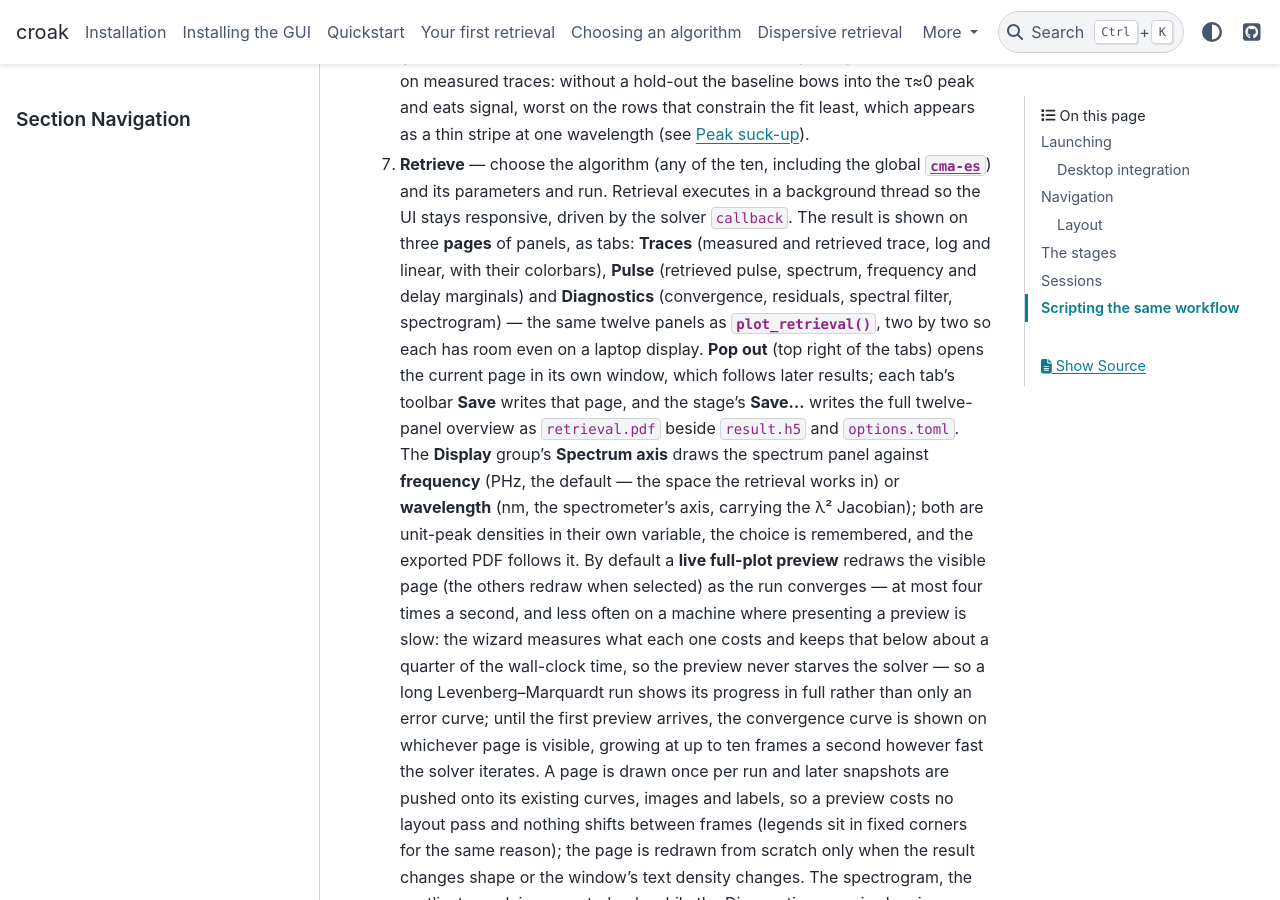
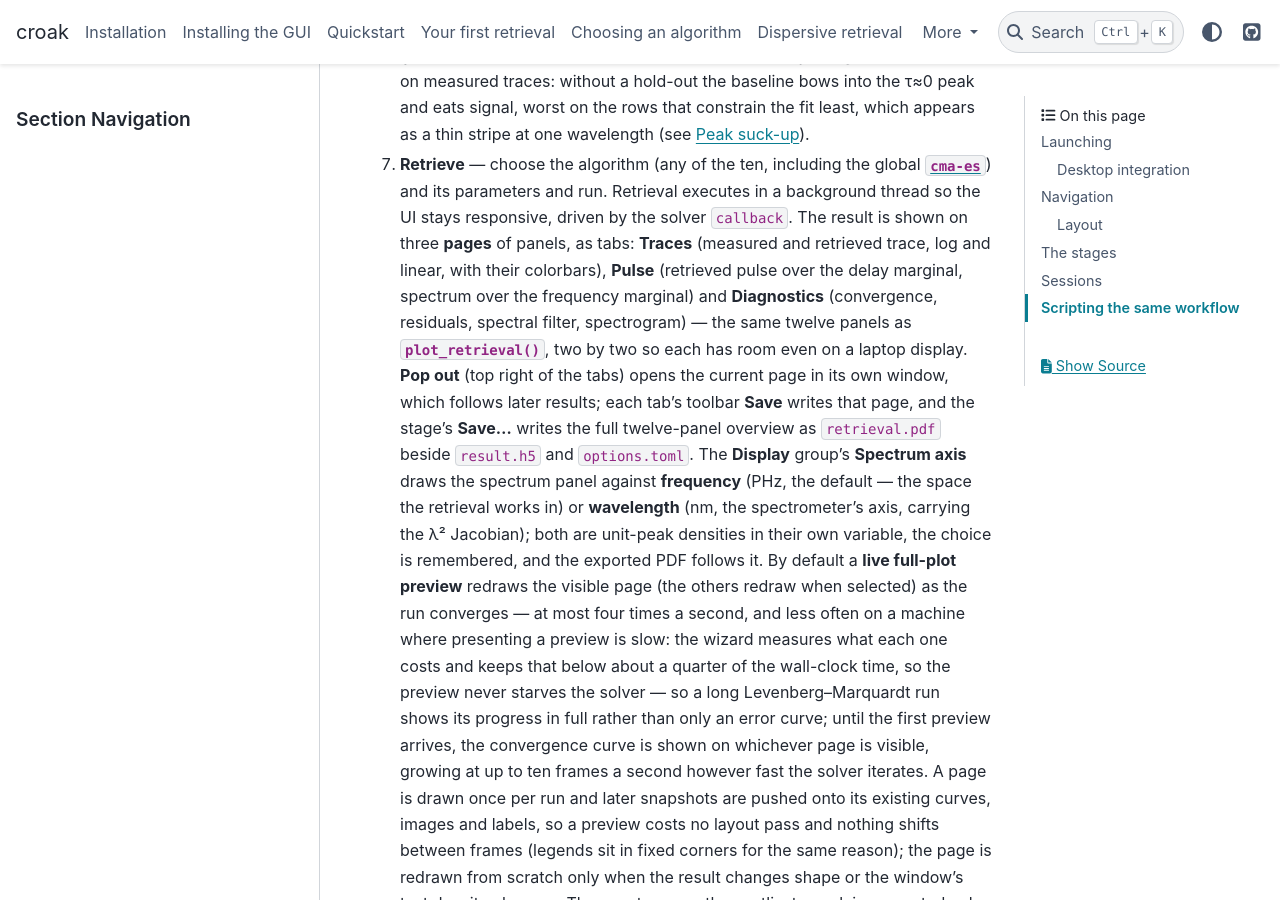
Before and after one commit to LupoLab/croak, a Sphinx documentation site: the page built from docs/howto/gui.md, in a window 1280 px wide and 900 px high, scrolled down 3954 px. Built offline with Sphinx 7.4.7 and the PyData theme 0.15.4, drawn with Linux system fonts in a browser that asks for light colours.

Commit message:
plotting: the delay marginal under the pulse, the frequency marginal under the spectrum
Co-Authored-By: Claude Fable 5.1 <noreply@anthropic.com>

```diff
--- a/docs/howto/gui.md
+++ b/docs/howto/gui.md
@@ -160,8 +160,8 @@ and hand the trace straight to the marginal-check stage.
    parameters and run. Retrieval executes in a background thread so the UI stays
    responsive, driven by the solver `callback`. The result is shown on three
    **pages** of panels, as tabs: **Traces** (measured and retrieved trace, log and
-   linear, with their colorbars), **Pulse** (retrieved pulse, spectrum, frequency
-   and delay marginals) and **Diagnostics** (convergence, residuals, spectral
+   linear, with their colorbars), **Pulse** (retrieved pulse over the delay marginal, spectrum over the
+   frequency marginal) and **Diagnostics** (convergence, residuals, spectral
    filter, spectrogram) — the same twelve panels as
    {func}`~croak.plotting.plot_retrieval`, two by two so each has room even on a
    laptop display. **Pop out** (top right of the tabs) opens the current page in
```
Also changed, not shown: CHANGELOG.md (+3 -0 lines), 1 other file.
